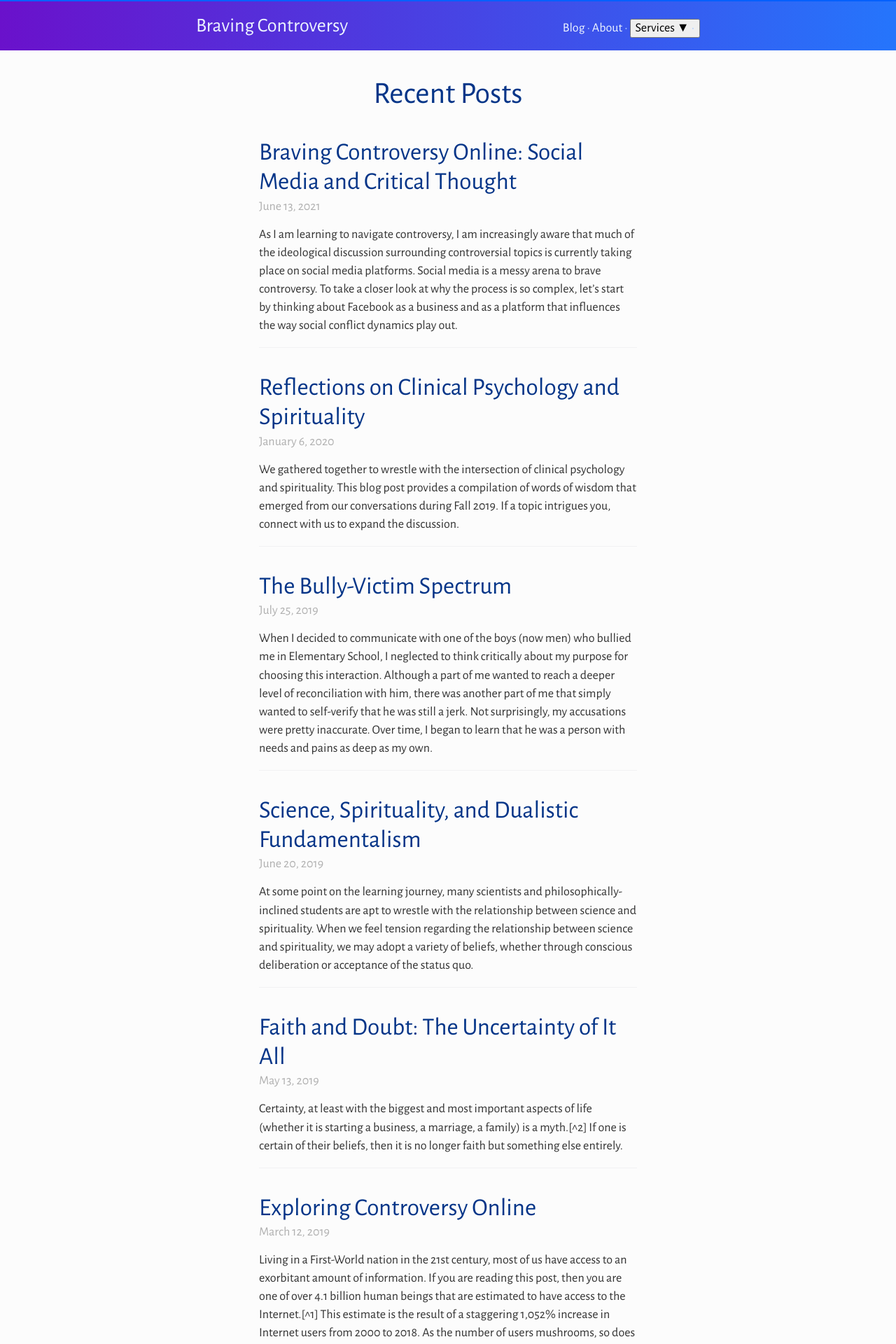
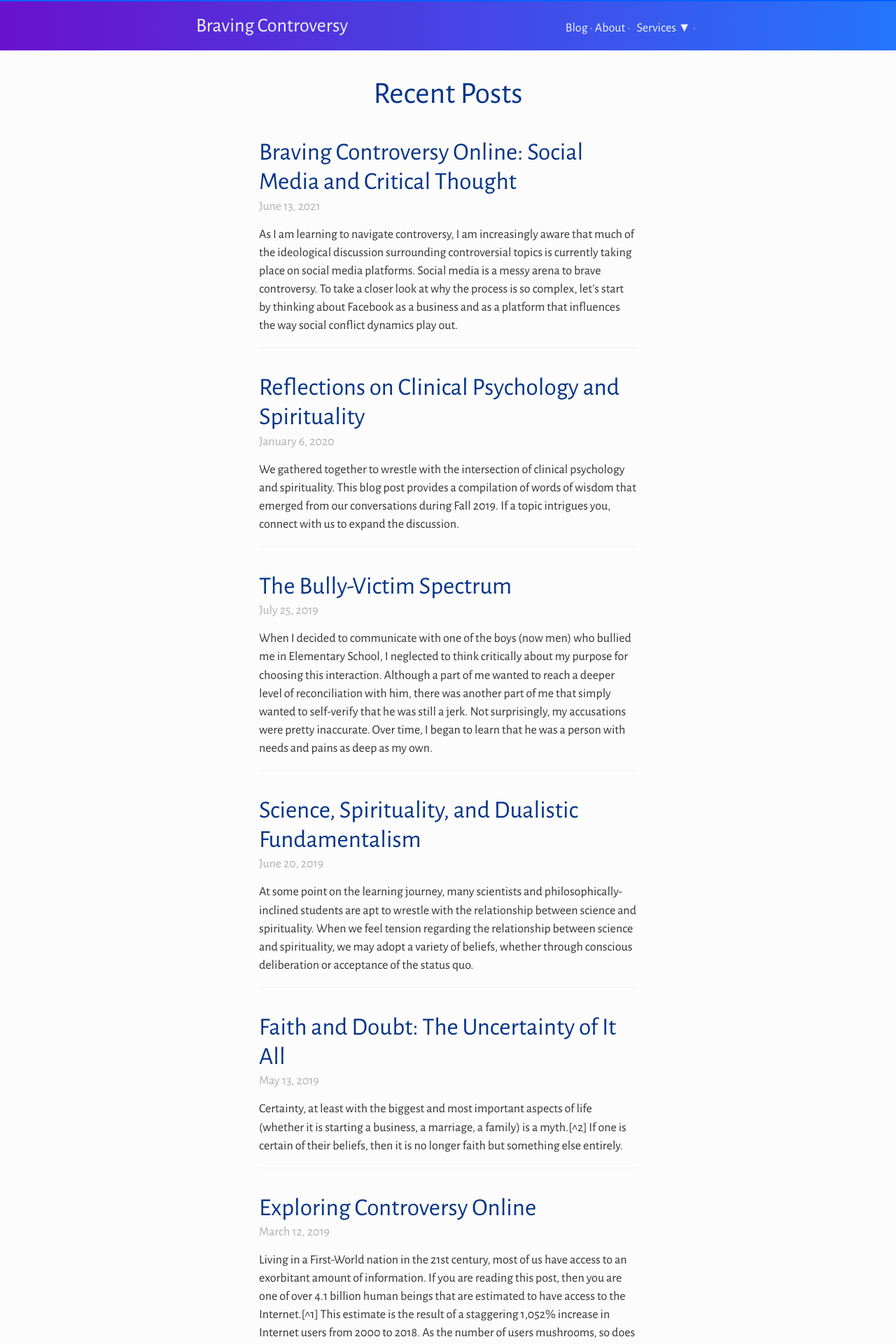
Before and after one commit to peace60895/peace60895.github.io, a Jekyll site: the page built from index.html, in a window 1280 px wide. Shown: the top 1920 px of the page at 70% size. Built offline with Jekyll 4.4.1, drawn with Linux system fonts in a browser that asks for light colours.

Commit message:
Improve dropdown button styles

```diff
--- a/_sass/_nav.scss
+++ b/_sass/_nav.scss
@@ -41,7 +41,9 @@
       display: inline-block;
 
       &-button {
-          // ... need some button styles
+          color: $light;
+          background: transparent;
+          border: none;
       }
 
       &-content {
```
